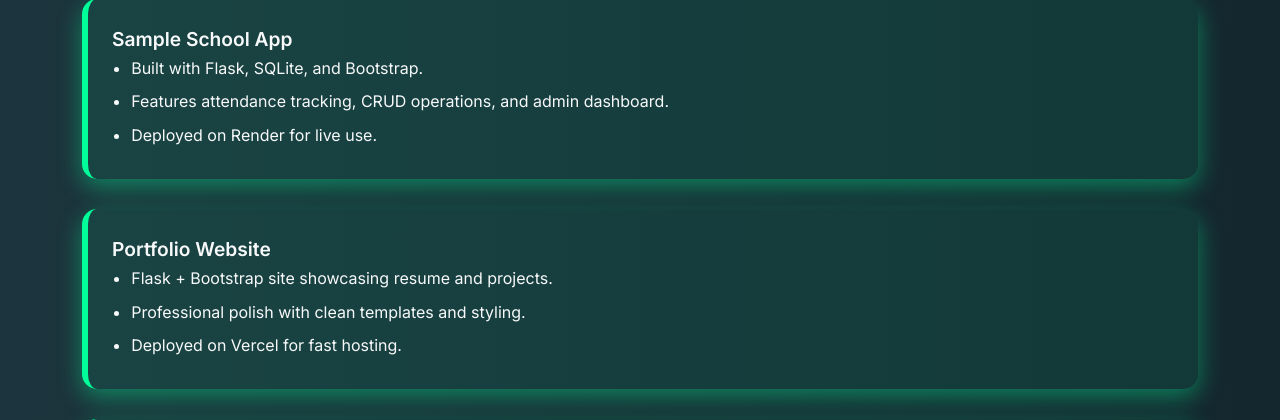
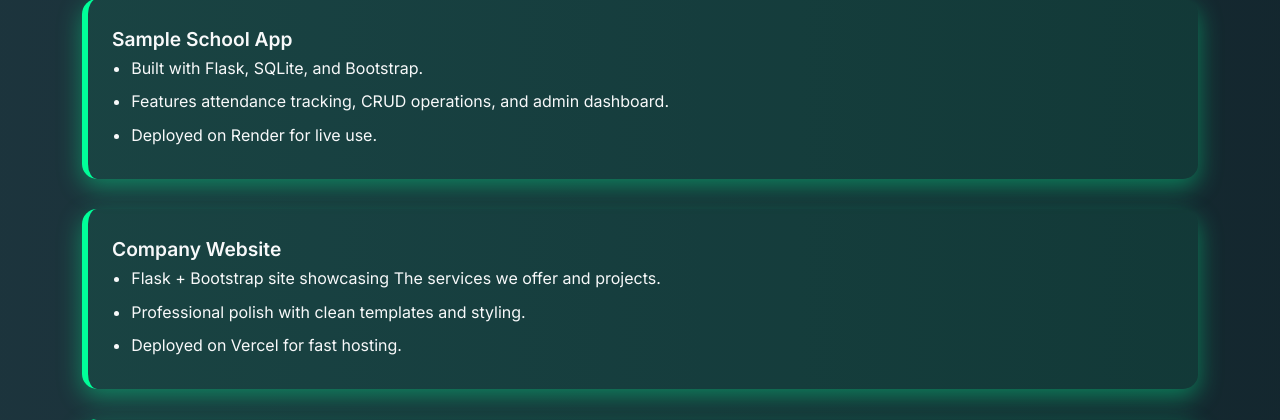
Before and after one commit to KarisaT/Portfolio, a Flask app: page /projects in a window 1280 px wide. Shown: the part 526-946 px from the top of the page. Run offline with Flask 3, Linux system fonts and the light colour scheme.

Commit message:
projects

```diff
--- a/templates/projects.html
+++ b/templates/projects.html
@@ -385,9 +385,9 @@
     </div>
 
     <div class="project-card">
-      <strong><a href= "##" target="_blank">Portfolio Website</a></strong>
+      <strong><a href= "##" target="_blank">Company Website</a></strong>
       <ul>
-        <li>Flask + Bootstrap site showcasing resume and projects.</li>
+        <li>Flask + Bootstrap site showcasing The services we offer and projects.</li>
         <li>Professional polish with clean templates and styling.</li>
         <li>Deployed on Vercel for fast hosting.</li>
       </ul>
```
